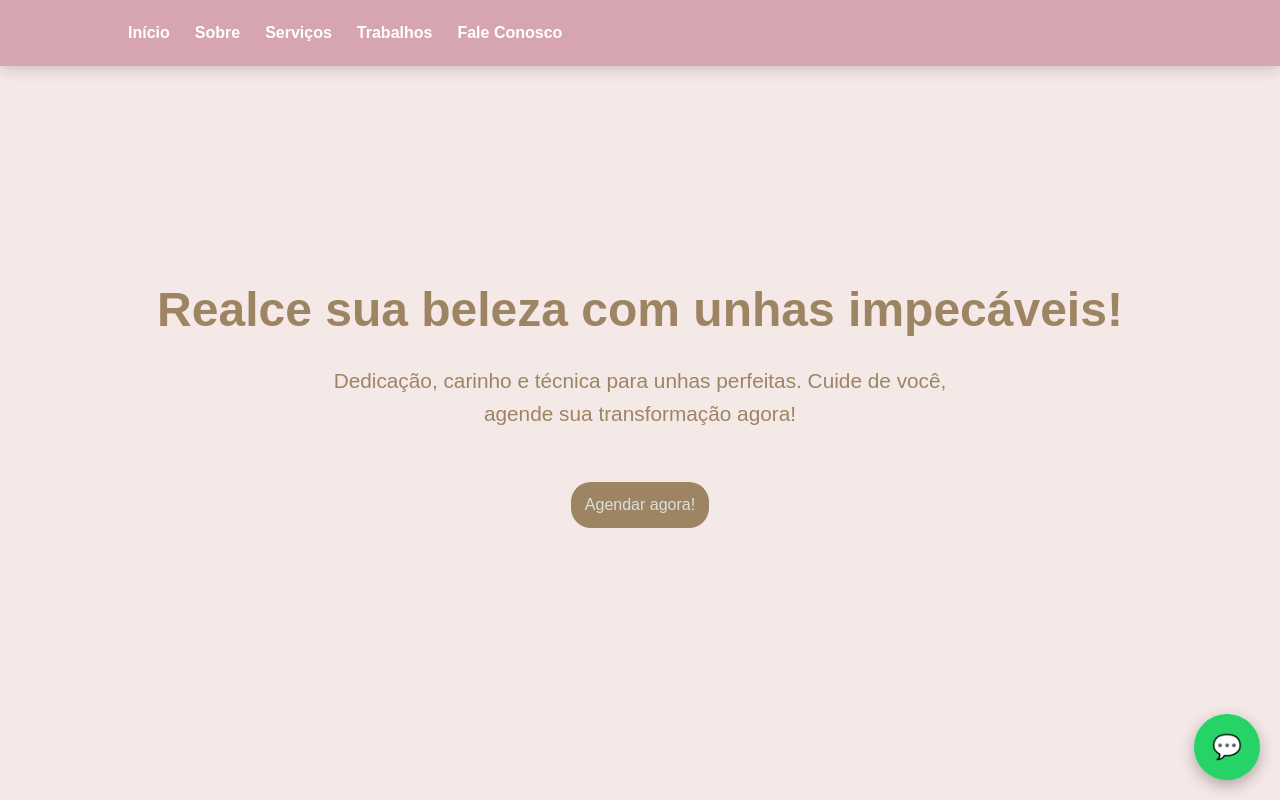
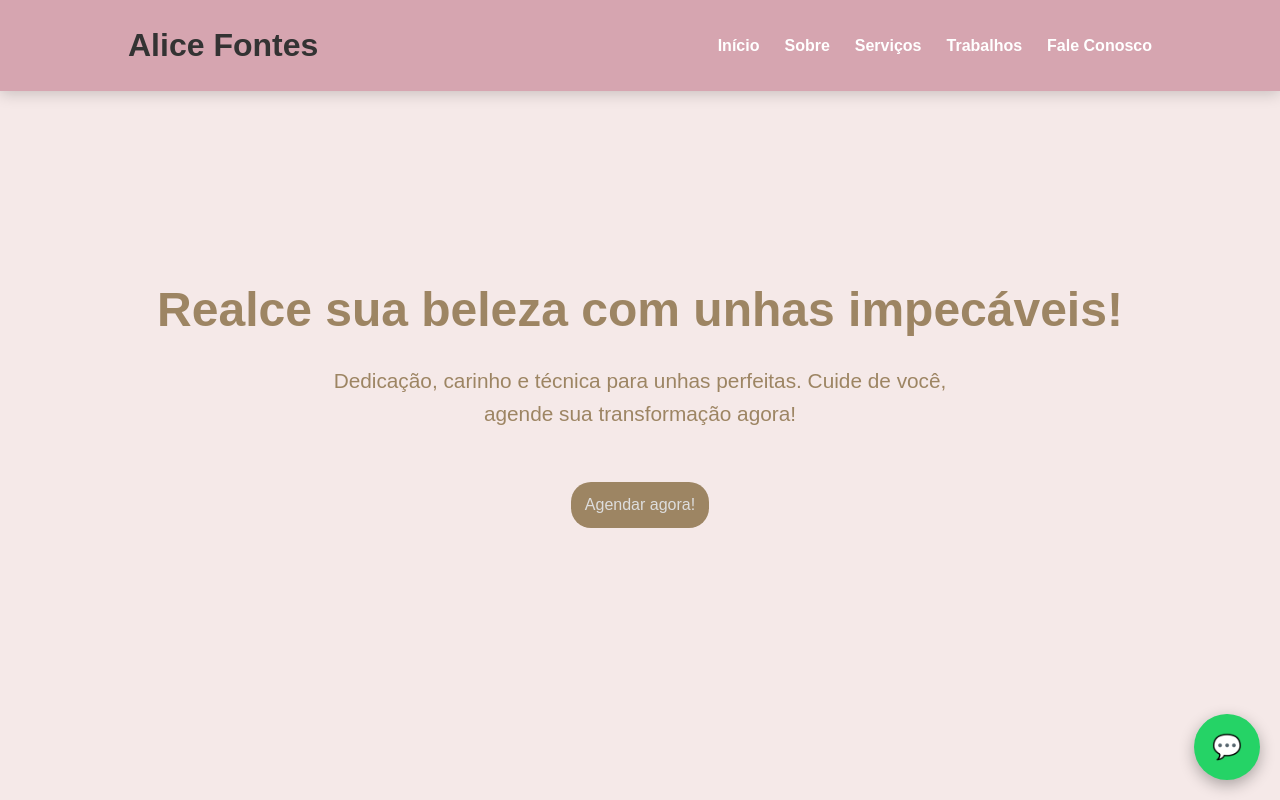
Before and after one commit to annejtech-droid/site-alice-fontes, a plain HTML site: page index.html in a window 1280 px wide. Shown: the top 800 px of the page. Drawn offline with Linux system fonts and the light colour scheme.

Commit message:
Update index.html

```diff
--- a/index.html
+++ b/index.html
@@ -14,6 +14,7 @@
 
     <!------------ CABEÇALHO --------->
     <header>
+        <h1> Alice Fontes</h1>
         <span class="menu-btn">☰</span>
         <nav>
             <ul>
@@ -117,4 +118,5 @@
     <a href="https://api.whatsapp.com/send?phone=5579999450473&text=Ol%C3%A1%20gostaria%20de%20agendar" target="_blank" class="whatsapp-btn" title="Agende seu horário no WhatsApp">
         💬 </a>
         </footer>
+
 </bo
```
